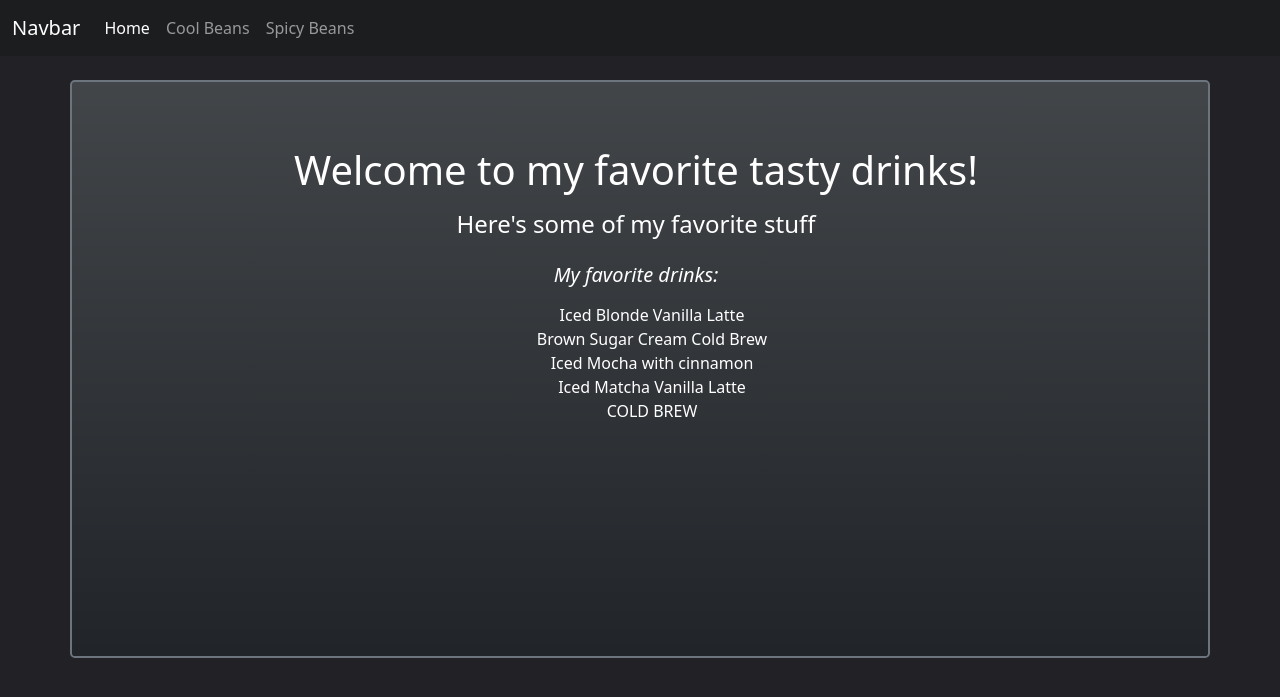
After one commit to Navi-beep/Flask_fav_five, a Flask app: page /cats in a window 1280 px wide. The commit adds this page. Shown: the top 697 px of the page. Run offline with Flask 2, Linux system fonts and the light colour scheme; some libraries are stand-ins or nearby versions.

Commit message:
added route

```diff
--- a/app/routes.py
+++ b/app/routes.py
@@ -7,6 +7,13 @@ def index():
 
     favorite_artists = ['Aphex Twin', 'Carpenter Brut', 'Boards of Canada', 'deadmau5', 'Joe Hisaishi', 'Pink Floyd']
 
+
+    return render_template('index.html', artists=favorite_artists)
+
+
+@app.route('/cats')
+def cats():
+
     favorite_drinks = ['Iced Blonde Vanilla Latte', 'Brown Sugar Cream Cold Brew', 'Iced Mocha with cinnamon', 'Iced Matcha Vanilla Latte', 'Cold Brew']
 
-    return render_template('index.html', drinks= favorite_drinks, artists=favorite_artists)
+    return render_template('cats.html', drinks= favorite_drinks)
--- /dev/null
+++ b/app/templates/cats.html
@@ -0,0 +1,23 @@
+{% extends 'base.html' %}
+
+{% block title %} Homes {% endblock title %}
+
+
+{% block content %}
+
+<h1 class="h1">Welcome to my favorite tasty drinks!</h1>
+
+<h4 class="h4 mt-3">Here's some of my favorite stuff</h4>
+
+<h5 class="h5 mt-4 fst-italic">My favorite drinks:</h5>
+<ul class="mt-3" style="list-style: none;">
+    {% for drink in drinks %}
+        {% if drink == 'Cold Brew' %}
+            <li>{{ drink.upper() }}</li>
+        {% else %}
+            <li>{{ drink }}</li>
+        {% endif %}
+    {% endfor %}
+</ul>
+
+{% endblock content %}
```
Also changed, not shown: app/templates/index.html (+0 -11 lines).
